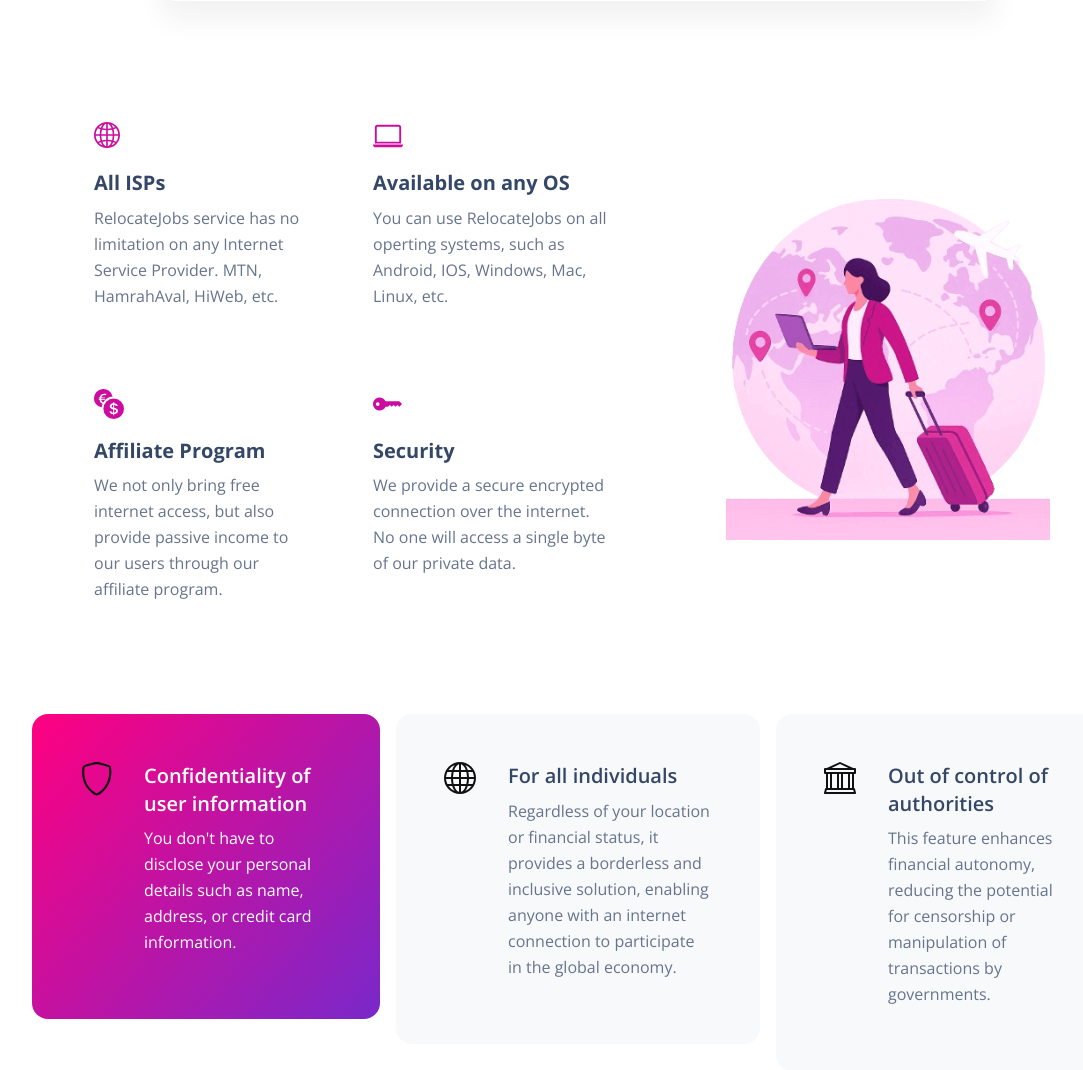
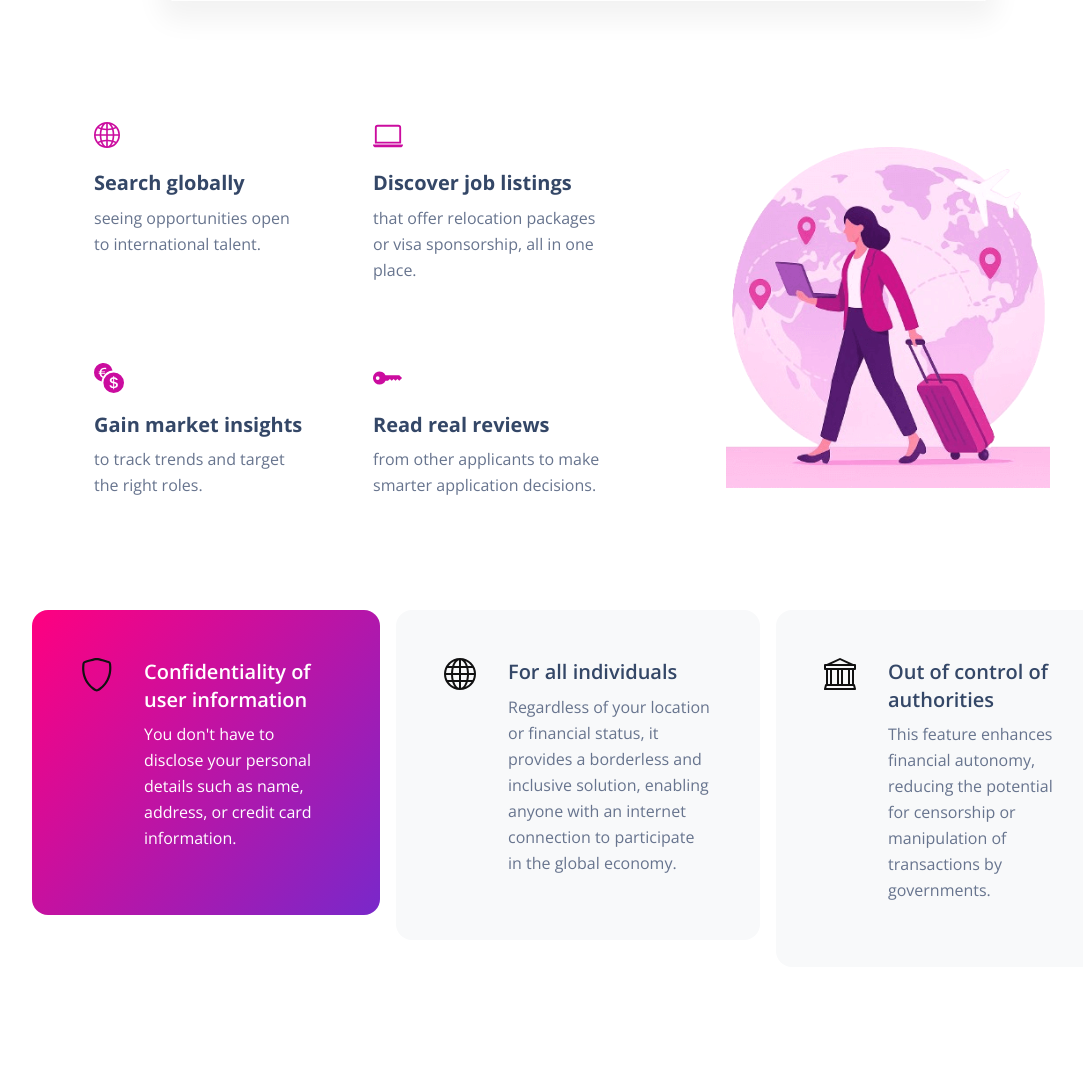
Before and after one commit to amirayat/RelocateJobs, a Django app: page / in a window 1280 px wide. Shown: the part 615-1685 px from the top of the page, without its empty margins (62-1145 px from the left). Run offline with Django 4.2, Linux system fonts and the light colour scheme; data that the repository does not hold is empty; some libraries are stand-ins or nearby versions.

Commit message:
key features added

```diff
--- a/home/templates/pages/index.html
+++ b/home/templates/pages/index.html
@@ -87,8 +87,8 @@
                     </g>
                   </svg>
                 </div>
-                <h5 class="font-weight-bolder mt-3">All ISPs</h5>
-                <p class="pe-5">RelocateJobs service has no limitation on any Internet Service Provider. MTN, HamrahAval, HiWeb, etc.</p>
+                <h5 class="font-weight-bolder mt-3">Search globally</h5>
+                <p class="pe-5">seeing opportunities open to international talent.</p>
               </div>
             </div>
             <div class="col-md-6">
@@ -109,8 +109,8 @@
                     </g>
                   </svg>
                 </div>
-                <h5 class="font-weight-bolder mt-3">Available on any OS</h5>
-                <p class="pe-3">You can use RelocateJobs on all operting systems, such as Android, IOS, Windows, Mac, Linux, etc.</p>
+                <h5 class="font-weight-bolder mt-3">Discover job listings</h5>
+                <p class="pe-3">that offer relocation packages or visa sponsorship, all in one place.</p>
               </div>
             </div>
           </div>
@@ -134,8 +134,8 @@
                     </g>
                   </svg>
                 </div>
-                <h5 class="font-weight-bolder mt-3">Affiliate Program</h5>
-                <p class="pe-5">We not only bring free internet access, but also provide passive income to our users through our affiliate program.</p>
+                <h5 class="font-weight-bolder mt-3">Gain market insights</h5>
+                <p class="pe-5">to track trends and target the right roles.</p>
               </div>
             </div>
             <div class="col-md-6 mt-3">
@@ -156,8 +156,8 @@
                     </g>
                   </svg>
                 </div>
-                <h5 class="font-weight-bolder mt-3">Security</h5>
-                <p class="pe-3">We provide a secure encrypted connection over the internet. No one will access a single byte of our private data.</p>
+                <h5 class="font-weight-bolder mt-3">Read real reviews</h5>
+                <p class="pe-3">from other applicants to make smarter application decisions.</p>
               </div>
             </div>
           </div>
```
